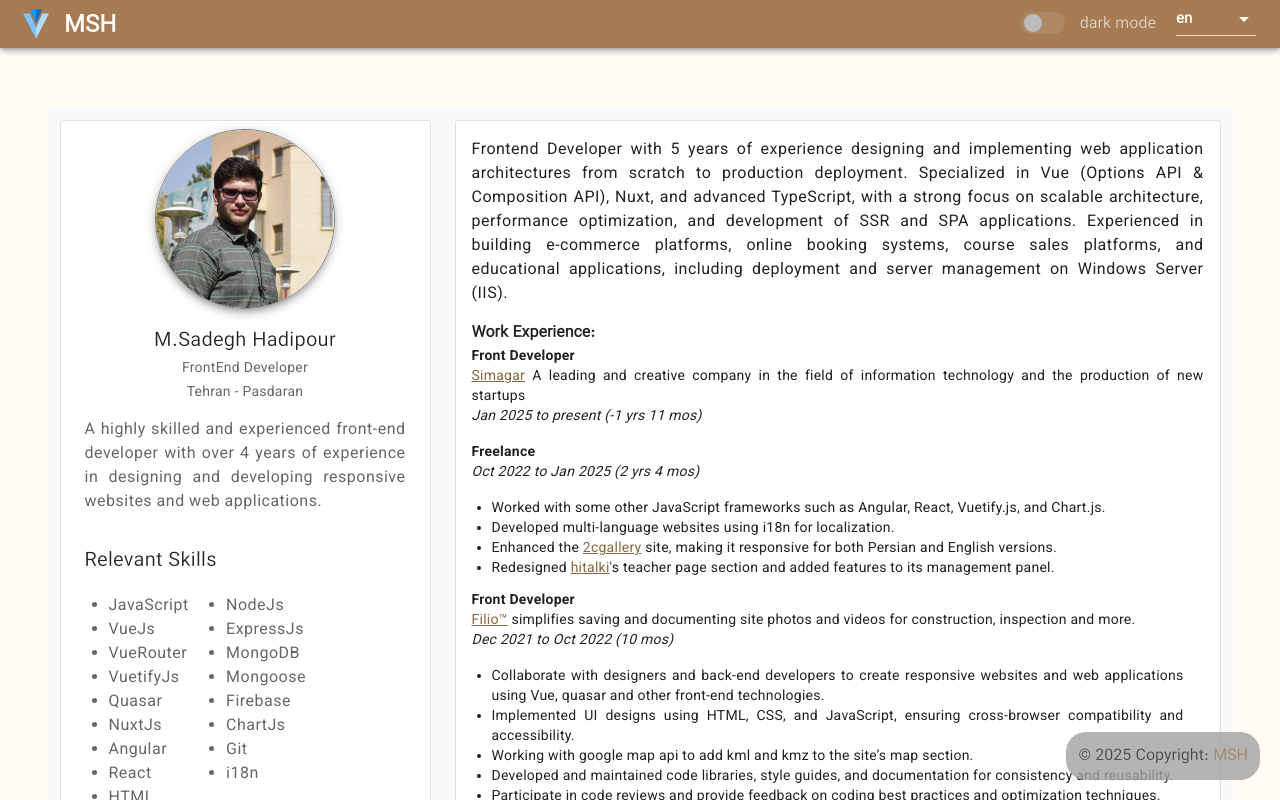
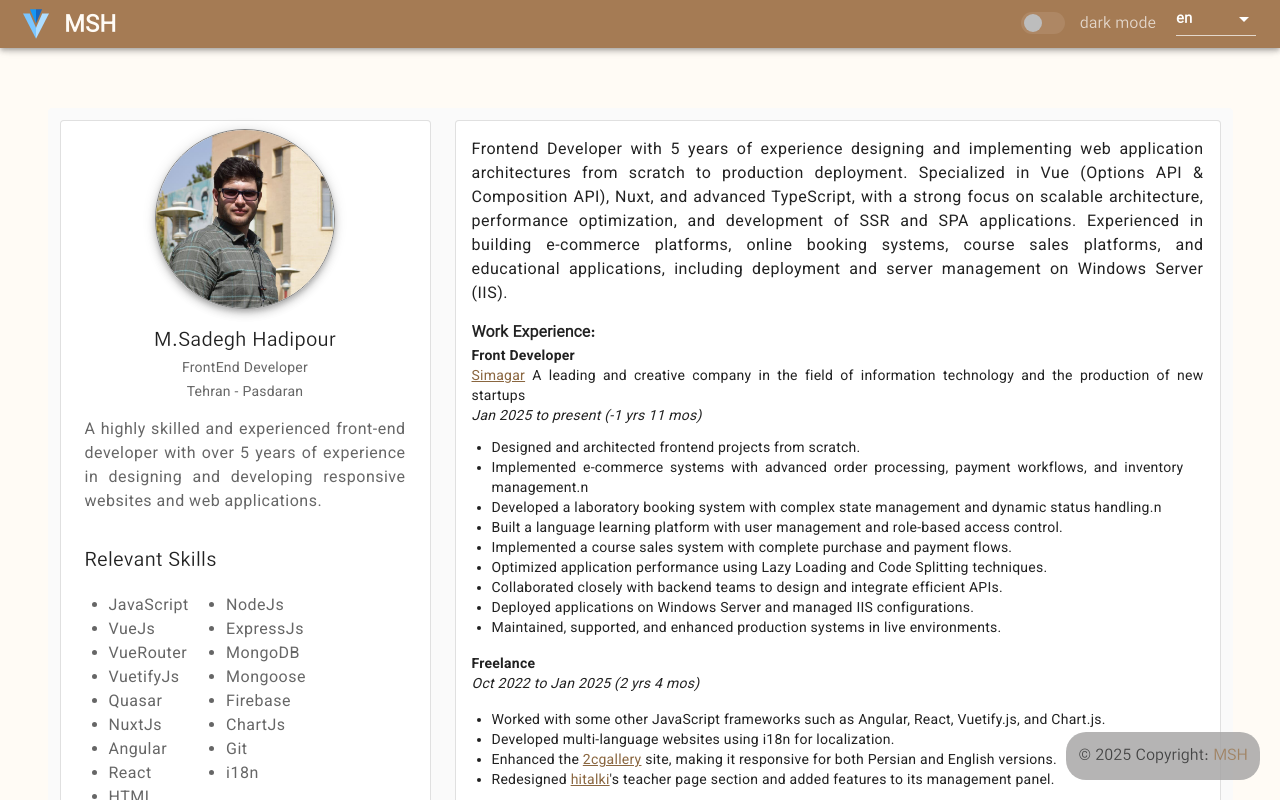
Before and after one commit to sadegh1377/sadegh1377.github.io, a Vue app: page / in a window 1280 px wide. Shown: the top 800 px of the page. Built offline with nearby package versions, Linux system fonts and the light colour scheme.

Commit message:
added some new details

```diff
--- a/src/components/AboutComponent.vue
+++ b/src/components/AboutComponent.vue
@@ -65,6 +65,10 @@ export default {
         <span v-if="totalMonths !== 0 && totalMonths !== '۰'">{{ totalMonths }} {{ $t("homePage.mounts") }}</span>
         <span>)</span>
                             </div>
+      <ul class="px-5 my-3 body-2">
+        <li v-for="(detail, index) in $t('homePage.simagarDetail')" :key="index" v-html="detail">
+        </li>
+      </ul>
     </div>
     <!--  second Free lance  -->
     <p class="body-2 ">
--- a/src/components/SideBar.vue
+++ b/src/components/SideBar.vue
@@ -60,7 +60,7 @@
     </v-card-title>
     <v-card-text>
       <ul>
-        <li><a href="https://github.com/sadegh1377/news-client" target="_blank">news-client</a>
+        <li><a href="https://rayalingo.com/" target="_blank">RayaLingo</a>
         </li>
         <li><a href="https://github.com/sadegh1377/ecommProject"
                target="_blank">ecommProject</a>
--- a/src/locales/en.json
+++ b/src/locales/en.json
@@ -3,7 +3,7 @@
     "name": "M.Sadegh Hadipour",
     "occupation": "FrontEnd Developer",
     "location": "Tehran - Pasdaran",
-    "summary": "A highly skilled and experienced front-end developer with over 4 years of experience in designing and developing responsive websites and web applications.",
+    "summary": "A highly skilled and experienced front-end developer with over 5 years of experience in designing and developing responsive websites and web applications.",
     "phoneNumber": "+989118161416",
     "about": "Frontend Developer with 5 years of experience designing and implementing web application architectures from scratch to production deployment. Specialized in Vue (Options API & Composition API), Nuxt, and advanced TypeScript, with a strong focus on scalable architecture, performance optimization, and development of SSR and SPA applications.\n\nExperienced in building e-commerce platforms, online booking systems, course sales platforms, and educational applications, including deployment and server management on Windows Server (IIS).",
     "workExperienceTitle": "Work Experience:",
@@ -11,6 +11,17 @@
     "mounts": "mos",
     "simagarSummary": "<a class=\"darkLinks\" href=\"https://simagar.com/\" target=\"_blank\">Simagar</a> A leading and creative company in the field of information technology and the production of new startups",
     "simagarDuration": "Jan 2025 to present",
+    "simagarDetail": {
+      "1": "Designed and architected frontend projects from scratch.",
+      "2": "Implemented e-commerce systems with advanced order processing, payment workflows, and inventory management.n",
+      "3": "Developed a laboratory booking system with complex state management and dynamic status handling.n",
+      "4": "Built a language learning platform with user management and role-based access control.",
+      "5": "Implemented a course sales system with complete purchase and payment flows.",
+      "6": "Optimized application performance using Lazy Loading and Code Splitting techniques.",
+      "7": "Collaborated closely with backend teams to design and integrate efficient APIs.",
+      "8": "Deployed applications on Windows Server and managed IIS configurations.",
+      "9": "Maintained, supported, and enhanced production systems in live environments."
+    },
     "freelance": "Freelance",
     "secondFreeLanceDuration": "Oct 2022 to Jan 2025 (2 yrs 4 mos)",
     "secondFreelanceDetail": {
--- a/src/locales/fa.json
+++ b/src/locales/fa.json
@@ -11,6 +11,18 @@
     "mounts": "ماه",
     "simagarSummary": "<a class=\"darkLinks\" href=\"https://simagar.com/\" target=\"_blank\">سیماگر</a> یک شرکت پیشرو و خلاق در حوزه فناوری اطلاعات و تولید استارتاپ\u200Cهای نوین",
     "simagarDuration": "بهمن ۱۴۰۳ تا حال",
+    "simagarDetail": {
+      "1": "طراحی معماری پروژه\u200Cهای فرانت\u200Cاند از صفر\n",
+      "2": "پیاده\u200Cسازی سیستم\u200Cهای فروشگاهی با فرآیندهای پیشرفته سفارش، پرداخت و مدیریت موجودی\n",
+      "3": "توسعه سامانه رزرو آزمایشگاه با مدیریت پیچیده وضعیت\u200Cها\n",
+      "4": "توسعه پلتفرم آموزش زبان با مدیریت کاربران و سطوح دسترسی\n",
+      "5": "پیاده\u200Cسازی سیستم فروش دوره با فرآیند خرید و پرداخت\n",
+      "6": "بهینه\u200Cسازی عملکرد پروژه\u200Cها با استفاده از Lazy Loading و Code Splitting\n",
+      "7": "همکاری مستقیم با تیم بک\u200Cاند برای طراحی APIهای بهینه\n",
+      "8": "استقرار پروژه\u200Cها روی Windows Server و مدیریت IIS\n",
+      "9": "پشتیبانی و توسعه سیستم\u200Cهای فعال در محیط Production\nn"
+    },
+
     "freelance": "فریلنس",
     "secondFreeLanceDuration": "مهر ۱۴۰۱ تا بهمن ۱۴۰۳ (۲ سال و ۴ ماه)",
     "secondFreelanceDetail": {
```
